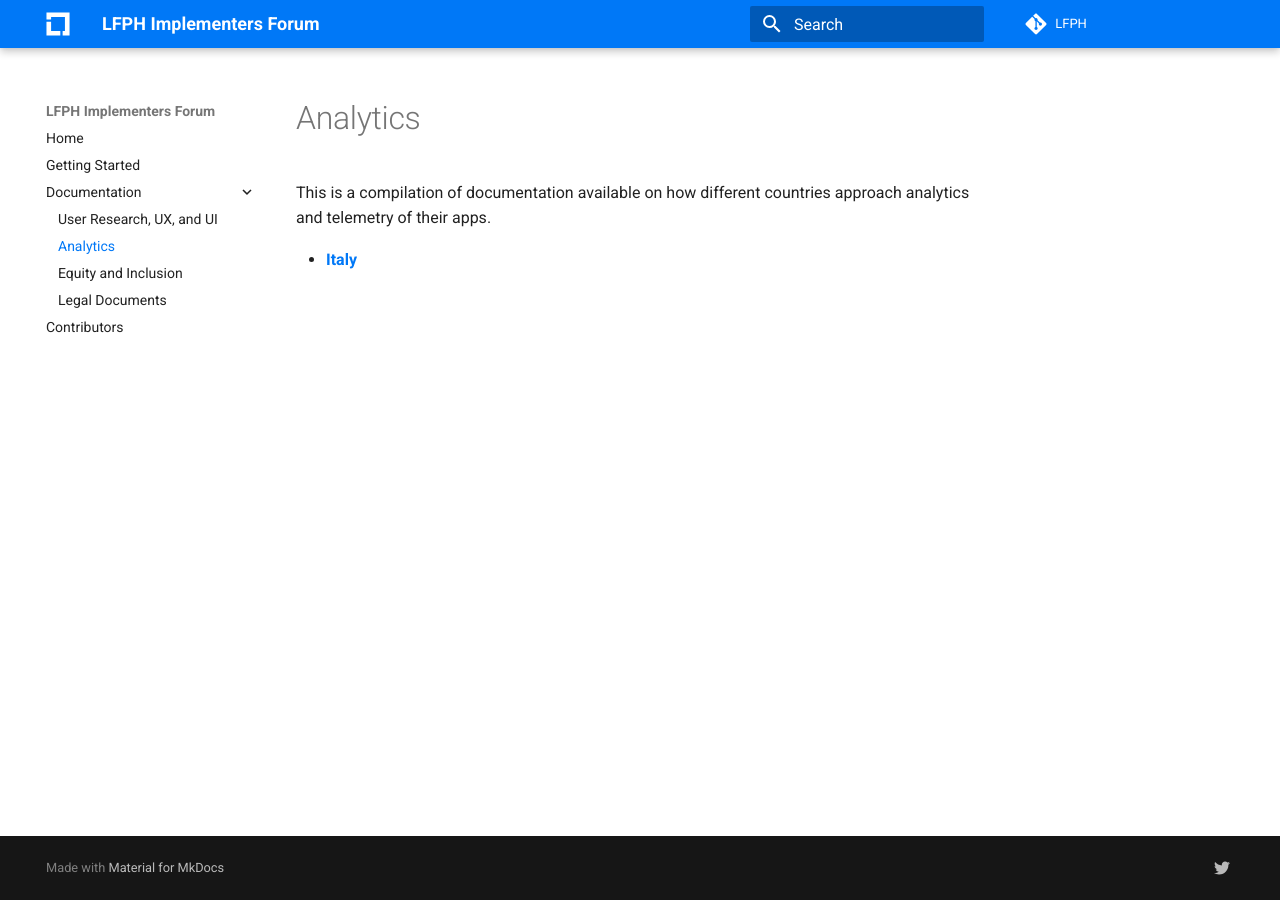
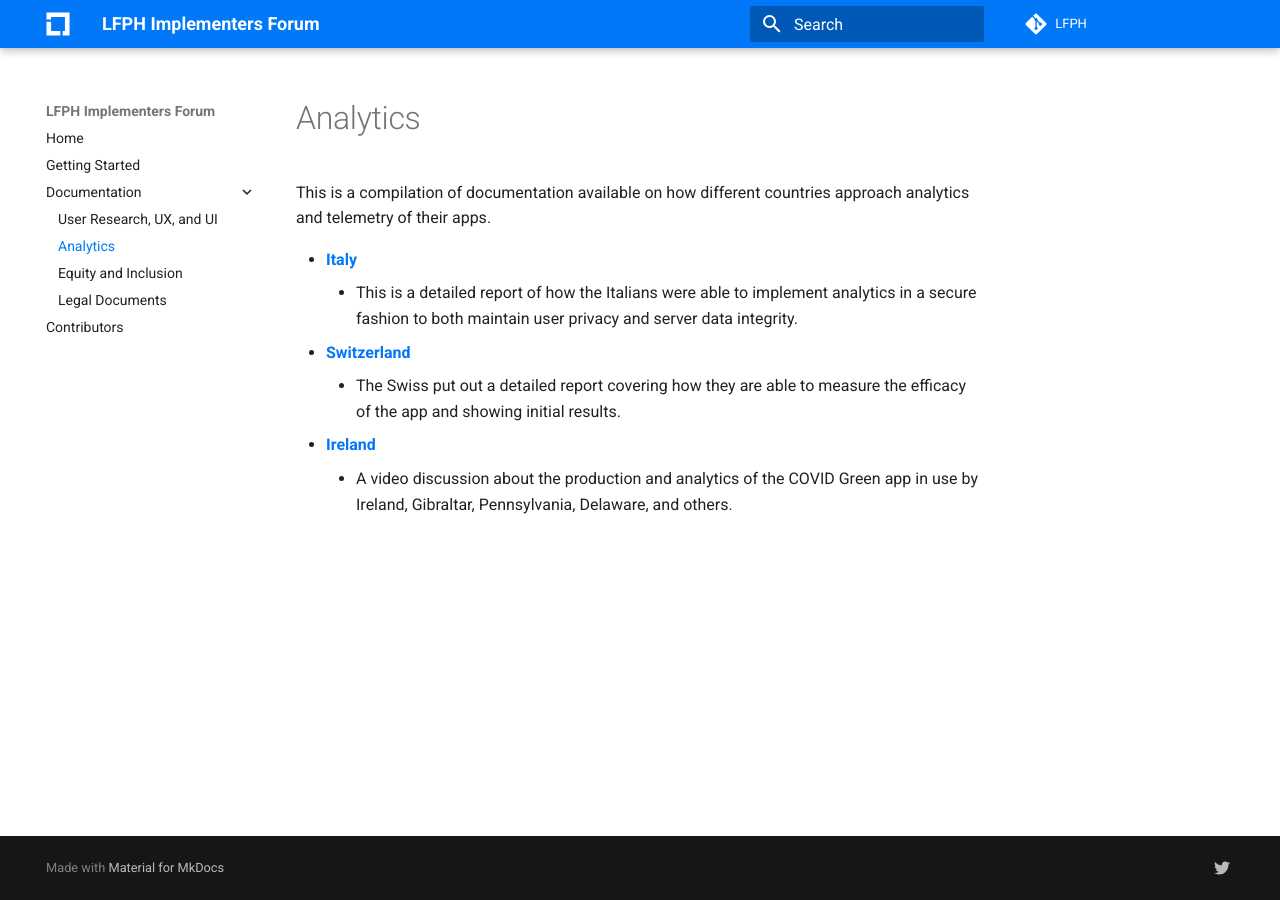
Before and after one commit to lfph/implementers-forum, an MkDocs documentation site: the page built from docs/analytics.md, in a window 1280 px wide. Built offline with MkDocs 1.6.1 and Material for MkDocs 9.7.7, drawn with Linux system fonts in a browser that asks for light colours; comment, search, counter and statistics services are not loaded.

Commit message:
Merge branch 'master' of https://github.com/jennydove/implementers-forum into jenny-line-fix-aug-6
# Conflicts:
#	docs/getting-started.md
#	mkdocs.yml

```diff
--- a/docs/analytics.md
+++ b/docs/analytics.md
@@ -3,3 +3,8 @@
 This is a compilation of documentation available on how different countries approach analytics and telemetry of their apps.
 
 * [**Italy**](https://github.com/immuni-app/immuni-documentation/blob/master/Privacy-Preserving%20Analytics.md)
+    * This is a detailed report of how the Italians were able to implement analytics in a secure fashion to both maintain user privacy and server data integrity.
+* [**Switzerland**](https://github.com/digitalepidemiologylab/swisscovid_efficacy/blob/master/SwissCovid_efficacy_MS.pdf)
+    * The Swiss put out a detailed report covering how they are able to measure the efficacy of the app and showing initial results.
+* [**Ireland**](https://www.youtube.com/watch?v=j0weRzYIsnM&list=PLLUsXRAaict7U00sMcwdLWwPPfRwpnMs5&index=4)
+    * A video discussion about the production and analytics of the COVID Green app in use by Ireland, Gibraltar, Pennsylvania, Delaware, and others.
```
